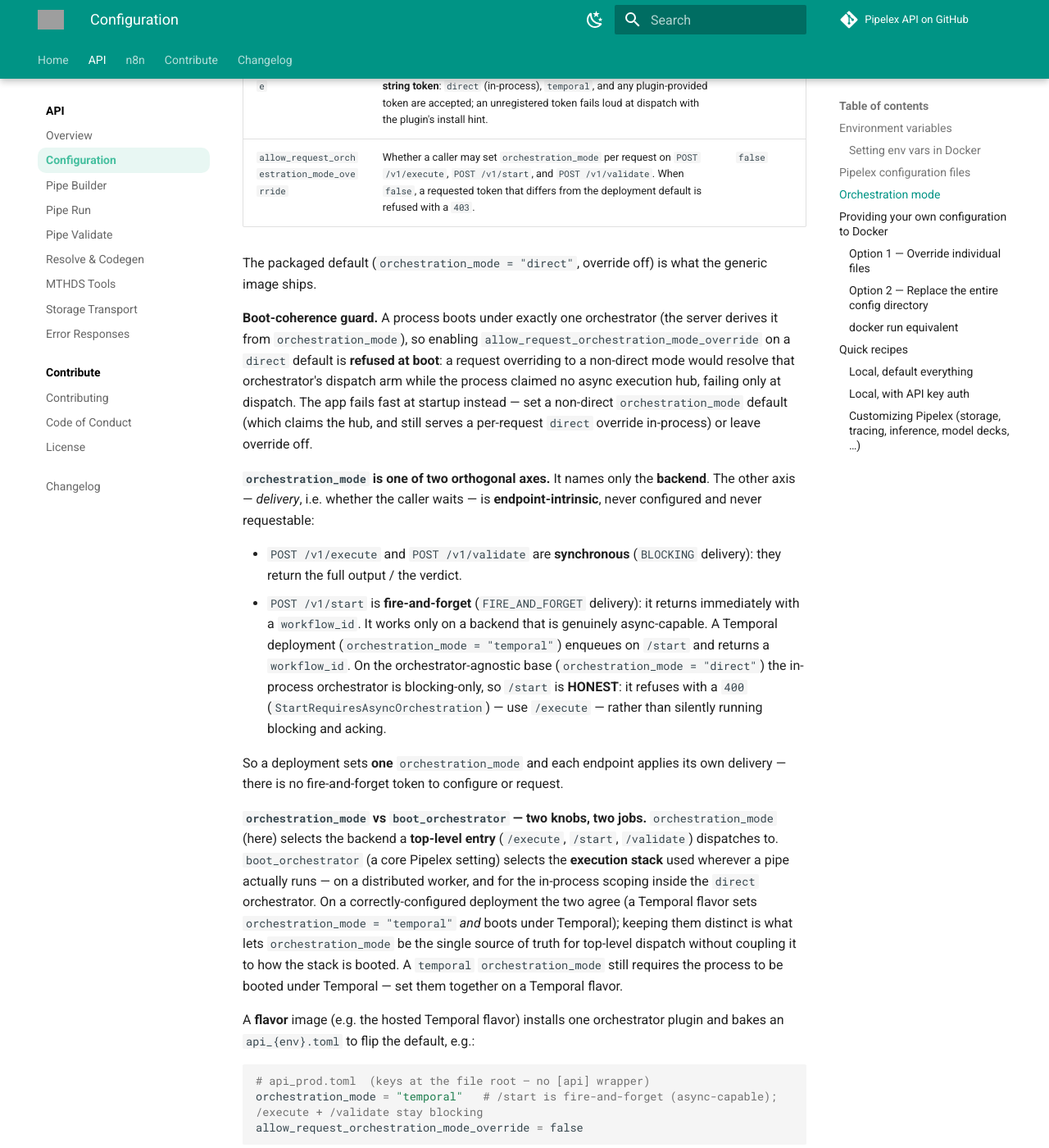
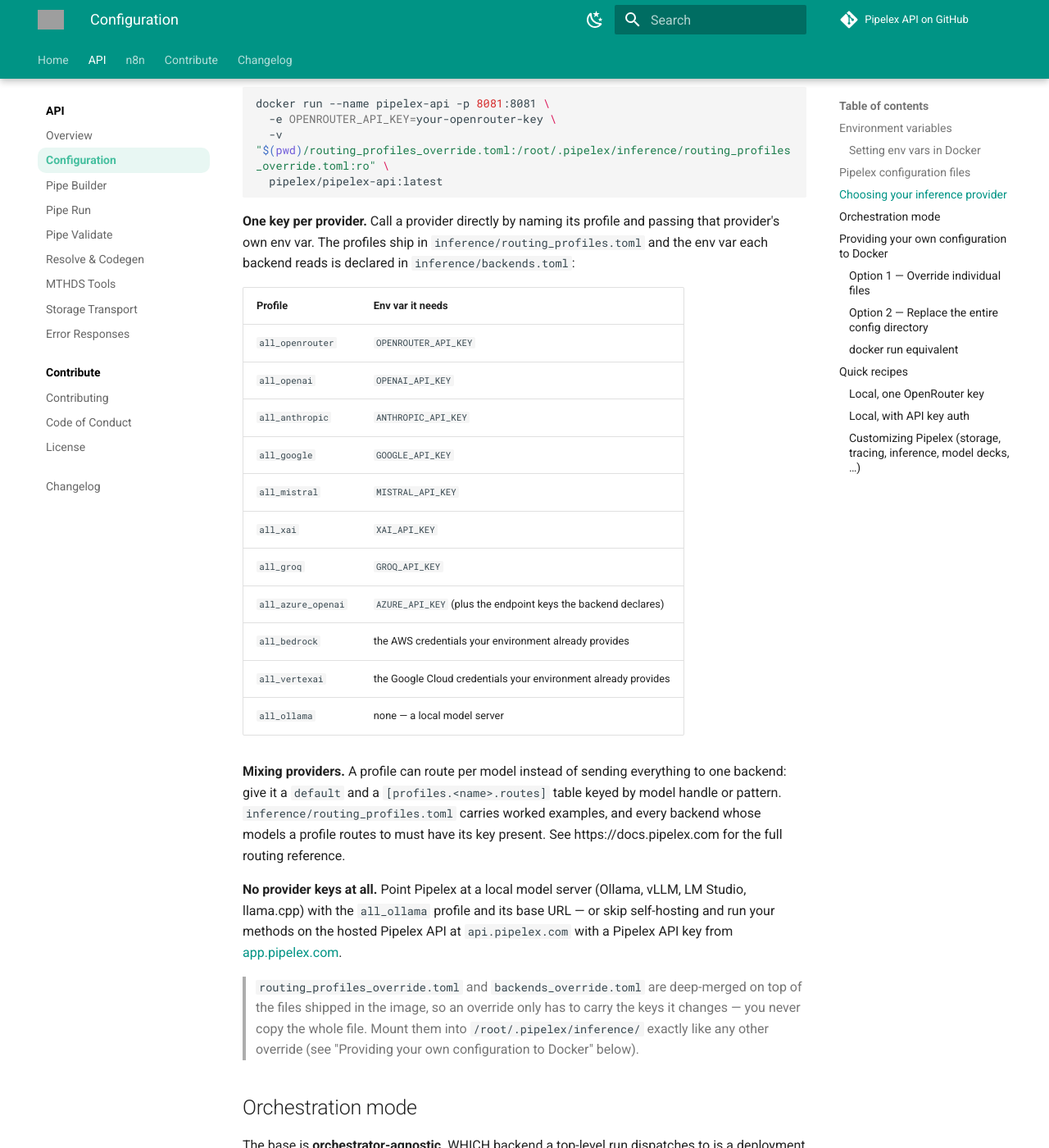
Before and after one commit to Pipelex/pipelex-api, an MkDocs documentation site: the page built from docs/configuration.md, in a window 1280 px wide and 1400 px high, scrolled down 3558 px. Shown: the whole window at 82% size. Built offline with MkDocs 1.6.1 and Material for MkDocs 9.7.7, drawn with Linux system fonts in a browser that asks for light colours; comment, search, counter and statistics services are not loaded; some of the changed text lies outside the part shown; grey boxes are pictures that could not be loaded.

Commit message:
docs: run the public image on your own provider keys
The README, docs/index.md, docs/configuration.md, CONTRIBUTING.md,
.env.example and the make docker-run* targets no longer present
PIPELEX_GATEWAY_API_KEY as the image's one required variable. The
documented minimum to boot is now your own inference credential — one
env var per provider, or a single OPENROUTER_API_KEY for many models —
paired with the routing profile that serves it, set through a one-line
inference/routing_profiles_override.toml. A new "Choosing your inference
provider" section in docs/configuration.md maps each shipped profile to
the variable it reads, covers per-model routing and a local model
server, and points at the hosted Pipelex API for anyone who would rather
not hold provider keys at all.

The remaining "gateway" wording in CLAUDE.md, api/security.py comments
and a few test fixture strings meant a reverse proxy, not the Pipelex
Gateway, and is reworded so the word carries one meaning in this repo.
The vendored .pipelex/ tree is untouched: it moves with the pipelex pin.

Co-Authored-By: Claude Opus 5 (1M context) <noreply@anthropic.com>

````diff
--- a/docs/configuration.md
+++ b/docs/configuration.md
@@ -4,18 +4,19 @@ This page covers how to configure the **Docker image** — the env vars it needs
 
 For the syntax and meaning of Pipelex config itself (storage backends, tracing, inference routing, model decks, …), see the official Pipelex documentation: **https://docs.pipelex.com**. This page does not duplicate that.
 
-> **The official `pipelex/pipelex-api` image is generic and orchestrator-agnostic.** It runs every pipeline **in-process** (no distributed orchestrator), with no S3, no remote tracing, and the Pipelex Gateway as the only enabled inference backend. Anything environment-specific is meant to be supplied by you, on top of the image, via a mounted `.pipelex/` override file. Distributed execution (Temporal, Mistral Workflows, …) is **not** built in — it is added by installing exactly one orchestrator plugin on top of this base to produce a deployment *flavor* (see "Execution mode" below).
+> **The official `pipelex/pipelex-api` image is generic and orchestrator-agnostic.** It runs every pipeline **in-process** (no distributed orchestrator), with no S3, no remote tracing, and no inference credential of its own — you bring your own provider API key. Anything environment-specific is meant to be supplied by you, on top of the image, via a mounted `.pipelex/` override file. Distributed execution (Temporal, Mistral Workflows, …) is **not** built in — it is added by installing exactly one orchestrator plugin on top of this base to produce a deployment *flavor* (see "Execution mode" below).
 
 ## Environment variables
 
 The API reads its settings from environment variables. With Docker, the easiest way is a `.env` file:
 
 ```bash
-# Pipelex Gateway API key — used to call LLMs through Pipelex's inference layer.
-# Required only if you keep the default routing profile. If you reconfigure
-# Pipelex to call providers directly (OpenAI, Anthropic, Bedrock, …), you'll
-# need those providers' own env vars instead — see https://docs.pipelex.com.
-PIPELEX_GATEWAY_API_KEY=your-pipelex-gateway-key
+# Your inference provider key — one per provider you call, or a single
+# OpenRouter key to reach many models at once. Which one you need is decided by
+# the active routing profile: see "Choosing your inference provider" below.
+OPENROUTER_API_KEY=your-openrouter-key
+# OPENAI_API_KEY=...
+# ANTHROPIC_API_KEY=...
 
 # Authentication for the API itself (optional — defaults to AUTH_MODE=none)
 AUTH_MODE=none                 # one of: none | api_key | jwt
@@ -64,7 +65,7 @@ You have three idiomatic options. Pick whichever fits your workflow — they all
 
 ```bash
 # .env
-PIPELEX_GATEWAY_API_KEY=your-pipelex-gateway-key
+OPENROUTER_API_KEY=your-openrouter-key
 MAX_REQUEST_BODY_MIB=200
 AUTH_MODE=api_key
 API_KEY=your-strong-secret
@@ -78,7 +79,7 @@ docker run --name pipelex-api -p 8081:8081 --env-file .env pipelex/pipelex-api:l
 
 ```bash
 docker run --name pipelex-api -p 8081:8081 \
-  -e PIPELEX_GATEWAY_API_KEY=your-pipelex-gateway-key \
+  -e OPENROUTER_API_KEY=your-openrouter-key \
   -e MAX_REQUEST_BODY_MIB=200 \
   pipelex/pipelex-api:latest
 ```
@@ -115,6 +116,46 @@ The Pipelex runtime loads `.toml` config files in a layered, deep-merged order.
 In the official Docker image, the `.pipelex/` directory shipped in this repository is copied to `/root/.pipelex` at build time and the project-level `.pipelex/` is removed from the image. That means **`/root/.pipelex/` is the single config dir the runtime reads from**, and any file you mount there participates in the layering above. To override anything, you only need to provide the keys you want to change — the layering does the rest.
 
 For the schema and meaning of every key in these files, see https://docs.pipelex.com.
+
+## Choosing your inference provider
+
+The image ships no inference credential of its own: you bring your own provider API key. Two things have to agree — **the key you pass in the environment**, and **the routing profile** that decides which backend serves a model.
+
+**One key for many models.** An [OpenRouter](https://openrouter.ai/) key reaches models from many providers through a single credential, which makes it the shortest path to a working server:
+
+```bash
+# routing_profiles_override.toml
+active = "all_openrouter"
+```
+
+```bash
+docker run --name pipelex-api -p 8081:8081 \
+  -e OPENROUTER_API_KEY=your-openrouter-key \
+  -v "$(pwd)/routing_profiles_override.toml:/root/.pipelex/inference/routing_profiles_override.toml:ro" \
+  pipelex/pipelex-api:latest
+```
+
+**One key per provider.** Call a provider directly by naming its profile and passing that provider's own env var. The profiles ship in `inference/routing_profiles.toml` and the env var each backend reads is declared in `inference/backends.toml`:
+
+| Profile | Env var it needs |
+| --- | --- |
+| `all_openrouter` | `OPENROUTER_API_KEY` |
+| `all_openai` | `OPENAI_API_KEY` |
+| `all_anthropic` | `ANTHROPIC_API_KEY` |
+| `all_google` | `GOOGLE_API_KEY` |
+| `all_mistral` | `MISTRAL_API_KEY` |
+| `all_xai` | `XAI_API_KEY` |
+| `all_groq` | `GROQ_API_KEY` |
+| `all_azure_openai` | `AZURE_API_KEY` (plus the endpoint keys the backend declares) |
+| `all_bedrock` | the AWS credentials your environment already provides |
+| `all_vertexai` | the Google Cloud credentials your environment already provides |
+| `all_ollama` | none — a local model server |
+
+**Mixing providers.** A profile can route per model instead of sending everything to one backend: give it a `default` and a `[profiles.<name>.routes]` table keyed by model handle or pattern. `inference/routing_profiles.toml` carries worked examples, and every backend whose models a profile routes to must have its key present. See https://docs.pipelex.com for the full routing reference.
+
+**No provider keys at all.** Point Pipelex at a local model server (Ollama, vLLM, LM Studio, llama.cpp) with the `all_ollama` profile and its base URL — or skip self-hosting and run your methods on the hosted Pipelex API at `api.pipelex.com` with a Pipelex API key from [app.pipelex.com](https://app.pipelex.com).
+
+> `routing_profiles_override.toml` and `backends_override.toml` are deep-merged on top of the files shipped in the image, so an override only has to carry the keys it changes — you never copy the whole file. Mount them into `/root/.pipelex/inference/` exactly like any other override (see "Providing your own configuration to Docker" below).
 
 ## Orchestration mode
 
@@ -172,7 +213,11 @@ services:
       # Or env-specific (selected by PIPELEX_ENV):
       - ./pipelex_dev.toml:/root/.pipelex/pipelex_dev.toml:ro
 
-      # Or replace inference layer files directly:
+      # Or layer the inference overrides (deep-merged — carry only what changes):
+      - ./routing_profiles_override.toml:/root/.pipelex/inference/routing_profiles_override.toml:ro
+      - ./backends_override.toml:/root/.pipelex/inference/backends_override.toml:ro
+
+      # Or replace an inference layer file outright:
       - ./backends.toml:/root/.pipelex/inference/backends.toml:ro
       - ./routing_profiles.toml:/root/.pipelex/inference/routing_profiles.toml:ro
 
@@ -211,12 +256,18 @@ docker run --name pipelex-api -p 8081:8081 \
 
 ## Quick recipes
 
-### Local, default everything
+### Local, one OpenRouter key
 
 `.env`:
 
 ```bash
-PIPELEX_GATEWAY_API_KEY=your-pipelex-gateway-key
+OPENROUTER_API_KEY=your-openrouter-key
+```
+
+`routing_profiles_override.toml`:
+
+```toml
+active = "all_openrouter"
 ```
 
 `docker-compose.yml`:
@@ -227,9 +278,11 @@ services:
     image: pipelex/pipelex-api:latest
     ports: ["8081:8081"]
     env_file: .env
+    volumes:
+      - ./routing_profiles_override.toml:/root/.pipelex/inference/routing_profiles_override.toml:ro
 ```
 
-`docker compose up`, then `curl http://localhost:8081/health`. No override file needed.
+`docker compose up`, then `curl http://localhost:8081/health`.
 
 ### Local, with API key auth
 
````
Also changed, not shown: CHANGELOG.md (+6 -0 lines), CLAUDE.md (+1 -1 lines), CONTRIBUTING.md (+3 -2 lines), README.md (+17 -4 lines), docs/index.md (+8 -3 lines), 6 other files.
